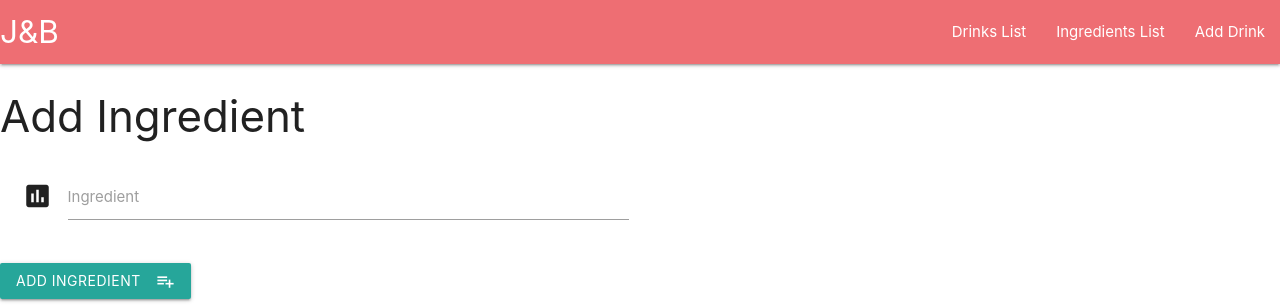
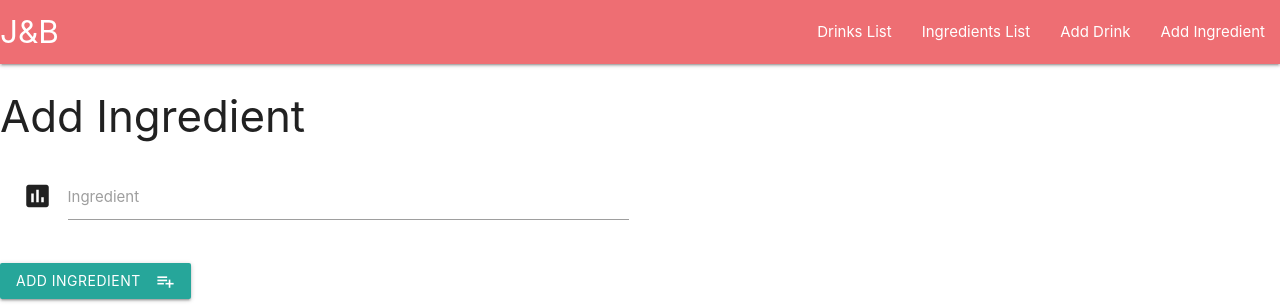
Before and after one commit to Deoh/juice_and_blend, a Flask app: page /add_ingredient in a window 1280 px wide. Shown: the top 306 px of the page. Run offline with Flask 2, Linux system fonts and the light colour scheme; some libraries are stand-ins or nearby versions.

Commit message:
add ingredient link added to navbar

```diff
--- a/templates/base.html
+++ b/templates/base.html
@@ -19,6 +19,7 @@
 
 <body>
     <header>
+        <!------------------------ NavBar ---------------------------------->
         <nav>
             <div class="nav-wrapper">
                 <a href="{{url_for('get_drink')}}" class="brand-logo">J&B</a>
@@ -27,7 +28,9 @@
                     <li><a href="{{url_for('get_drink')}}">Drinks List</a></li>
                     <li><a href="{{url_for('get_ingredients')}}">Ingredients List</a></li>
                     <li><a href="{{url_for('add_drink')}}">Add Drink</a></li>
+                    <li><a href="{{url_for('add_ingredient')}}">Add Ingredient</a></li>
                 </ul>
+                <!-------------------------------------------------SideNav-->
                 <ul id="slide-out" class="sidenav">
                     <li>
                         <div class="user-view sidenav-image">
@@ -41,6 +44,7 @@
                     <li><a href="{{url_for('get_ingredients')}}"><i class="material-icons">view_list</i>Ingredients List</a></li>
                     <li><div class="divider"></div></li>
                     <li><a href="{{url_for('add_drink')}}"><i class="material-icons">playlist_add</i>Add Drink</a></li>
+                    <li><a href="{{url_for('add_ingredient')}}"><i class="material-icons">playlist_add</i>Add Ingredient</a></li>
                 </ul>
                 <a href="#" data-target="slide-out" class="sidenav-trigger"><i class="material-icons">menu</i></a>
 
```
